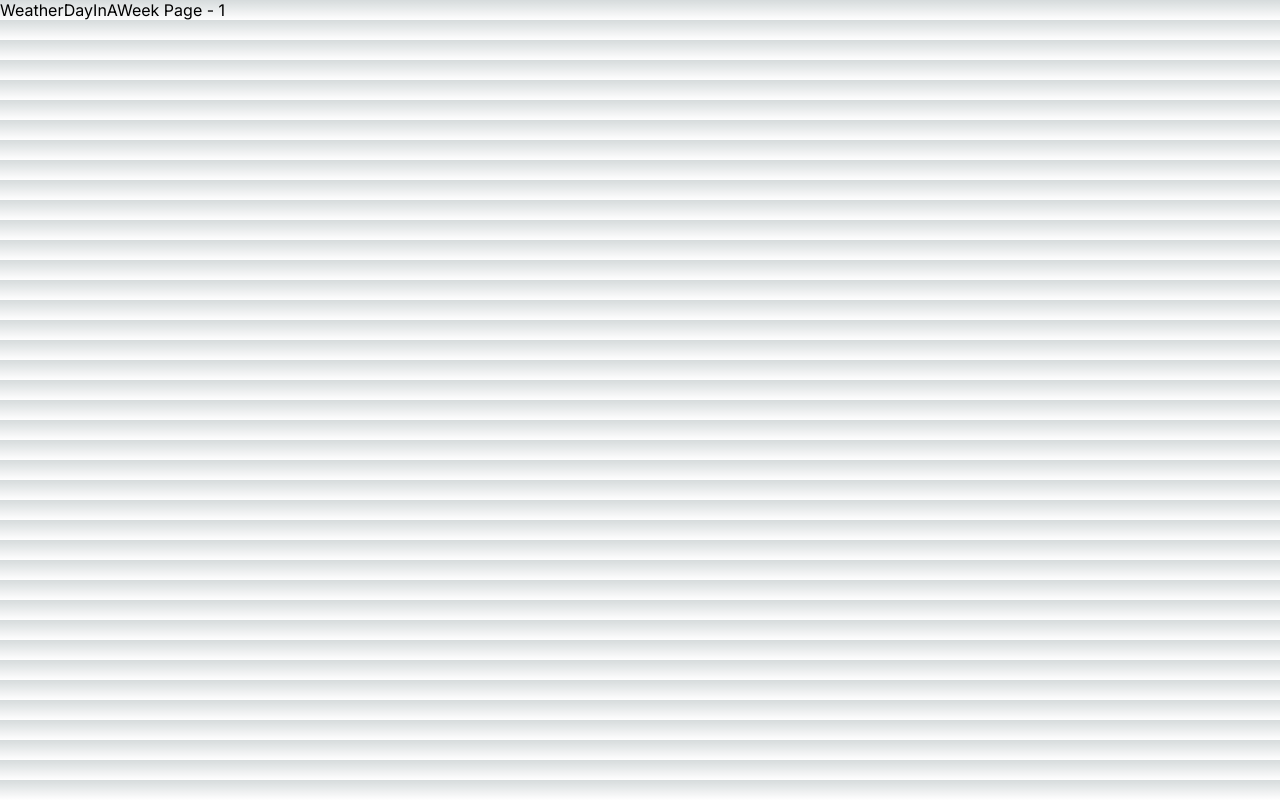
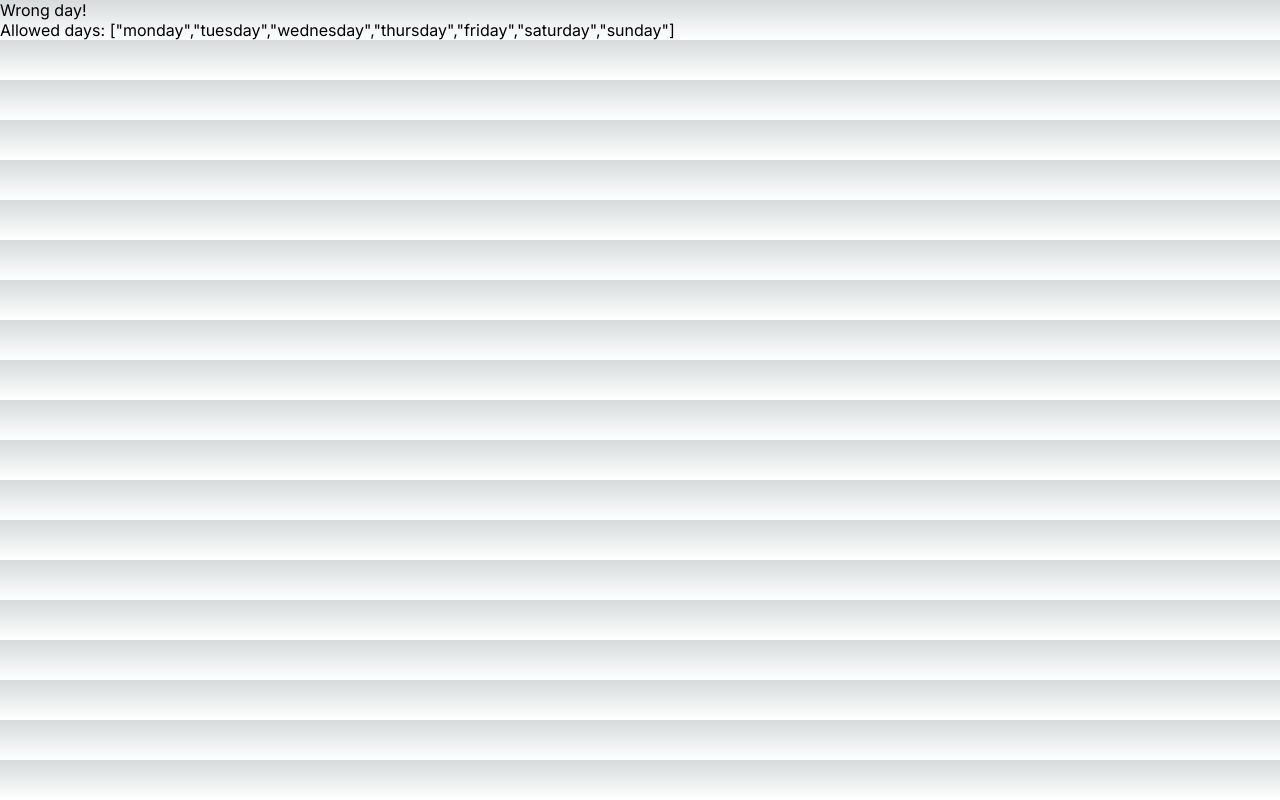
Before and after one commit to CojaONIX/next-first, a Next.js app: page /weather/day/1 in a window 1280 px wide. Built offline with nearby package versions, Linux system fonts and the light colour scheme.

Commit message:
19.12 allowed days

```diff
--- a/app/weather/day/[dayInAWeek]/page.js
+++ b/app/weather/day/[dayInAWeek]/page.js
@@ -1,4 +1,14 @@
 
 export default function WeatherDayInAWeek({params}) {
+    const days = ['monday', 'tuesday', 'wednesday', 'thursday', 'friday', 'saturday', 'sunday'];
+
+    if(!days.includes(params.dayInAWeek)) {
+        return (
+            <>
+            <p>Wrong day!</p>
+            <p>Allowed days: {JSON.stringify(days)}</p>
+            </>
+        )
+    }
     return <p>WeatherDayInAWeek Page - {params.dayInAWeek}</p>
 }
```
